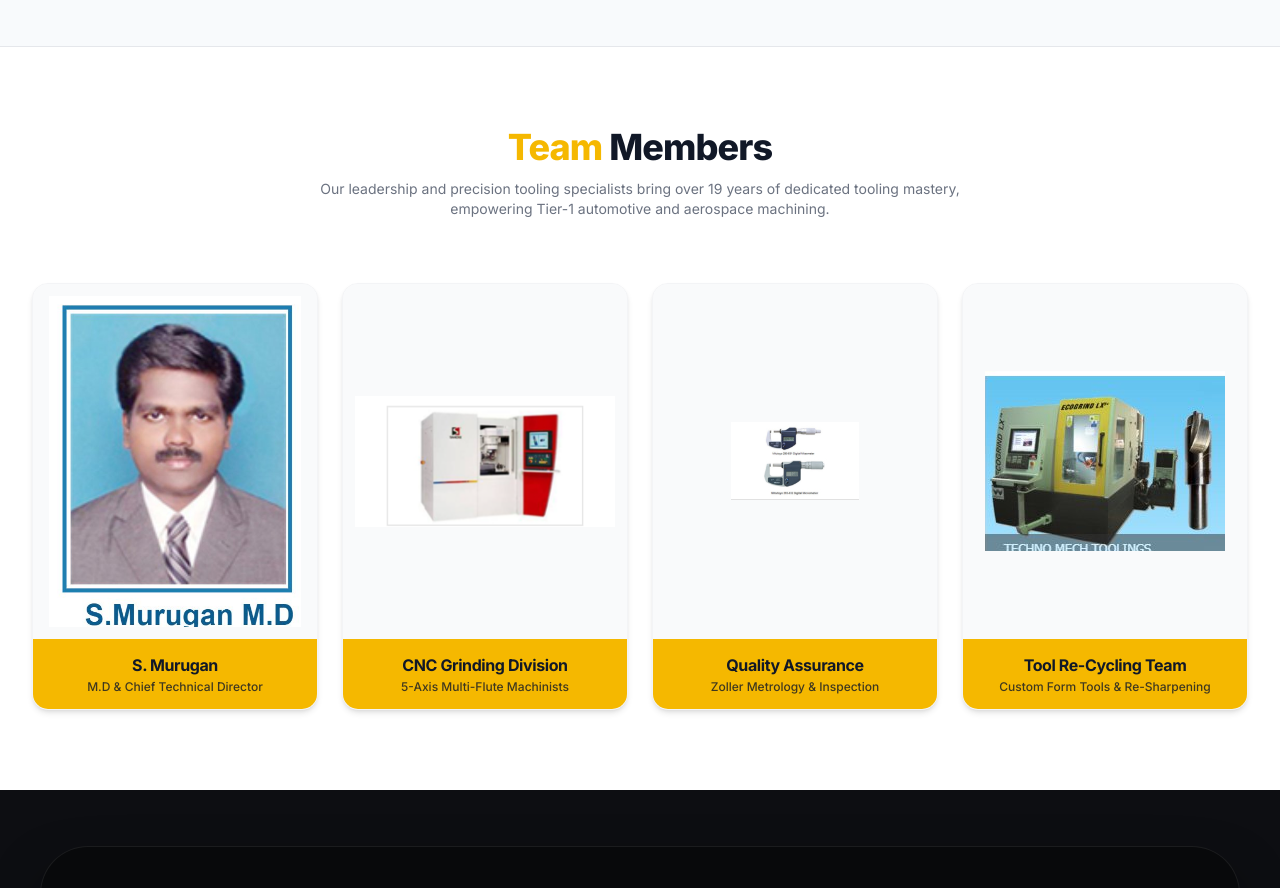
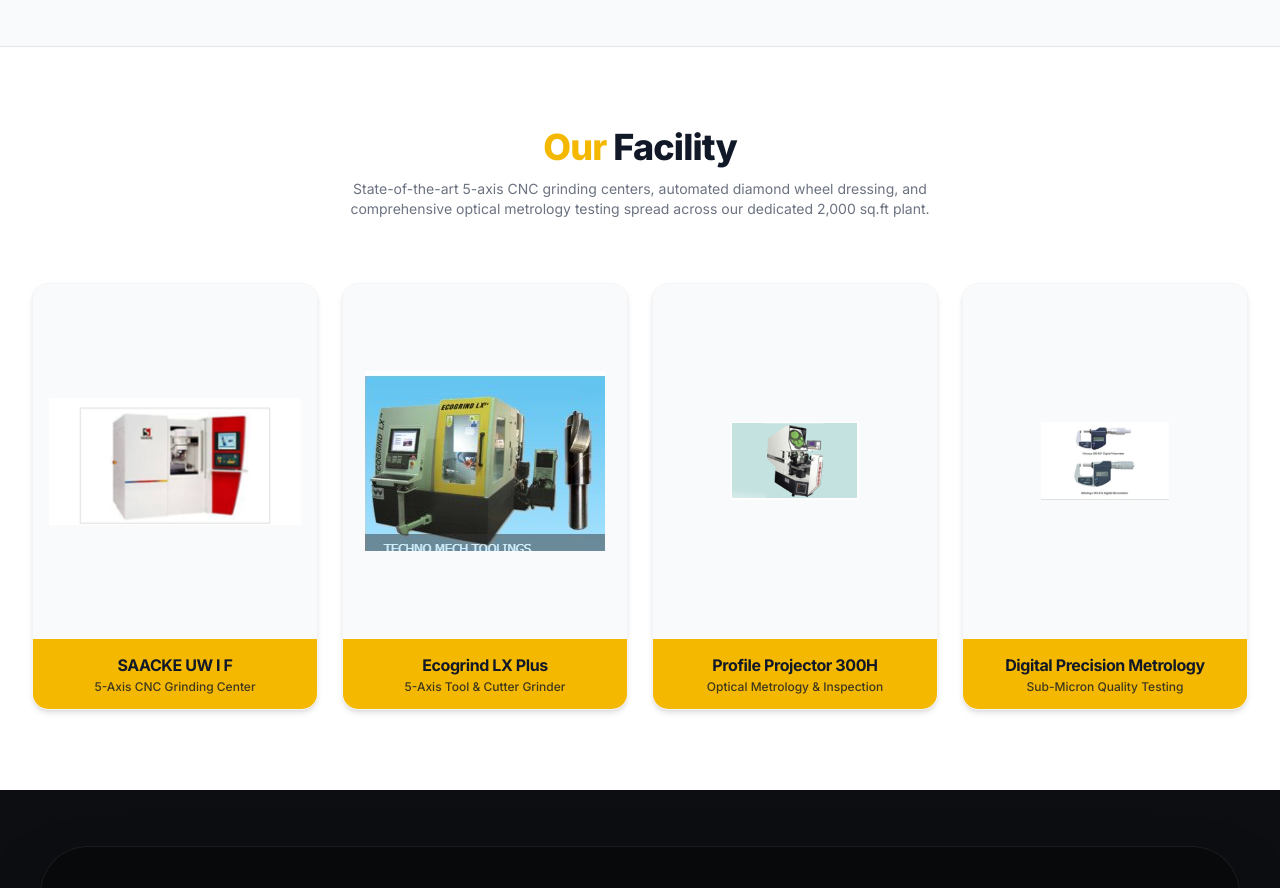
Before and after one commit to santhoshm21/techno-mill, a React (Vite) app: page /about in a window 1280 px wide. Shown: the part 2460-3348 px from the top of the page. Built offline with nearby package versions, Linux system fonts and the light colour scheme.

Commit message:
Update About Us 4-card section to Facility with machinery and metrology equipment

```diff
--- a/src/pages/About.jsx
+++ b/src/pages/About.jsx
@@ -17,30 +17,26 @@ export default function About({ embedded = false }) {
   const { openQuoteModal } = useQuote();
   const [videoModalOpen, setVideoModalOpen] = useState(false);
 
-  const teamMembers = [
+  const facilityHighlights = [
     {
-      name: 'S. Murugan',
-      role: 'M.D & Chief Technical Director',
-      image: '/images/about/s-murugan-md.png',
-      isPortrait: true
+      name: 'SAACKE UW I F',
+      role: '5-Axis CNC Grinding Center',
+      image: '/images/facility/saacke-5axis-hero.png'
     },
     {
-      name: 'CNC Grinding Division',
-      role: '5-Axis Multi-Flute Machinists',
-      image: '/images/facility/saacke-5axis-hero.png',
-      isPortrait: false
+      name: 'Ecogrind LX Plus',
+      role: '5-Axis Tool & Cutter Grinder',
+      image: '/images/about/ecogrind-lx-machine.png'
     },
     {
-      name: 'Quality Assurance',
-      role: 'Zoller Metrology & Inspection',
-      image: '/images/facility/digital-micrometer.png',
-      isPortrait: false
+      name: 'Profile Projector 300H',
+      role: 'Optical Metrology & Inspection',
+      image: '/images/facility/profile-projector.png'
     },
     {
-      name: 'Tool Re-Cycling Team',
-      role: 'Custom Form Tools & Re-Sharpening',
-      image: '/images/about/ecogrind-lx-machine.png',
-      isPortrait: false
+      name: 'Digital Precision Metrology',
+      role: 'Sub-Micron Quality Testing',
+      image: '/images/facility/digital-micrometer.png'
     }
   ];
 
@@ -272,7 +268,7 @@ export default function About({ embedded = false }) {
       </section>
 
       {/* =========================================================================
-          6. TEAM MEMBERS SECTION: Exact Replica of Template UI
+          6. FACILITY & MACHINERY SHOWCASE SECTION
           ========================================================================= */}
       <section className="bg-white py-16 sm:py-20 border-t border-gray-200">
         <div className="max-w-7xl mx-auto px-4 sm:px-6 lg:px-8">
@@ -280,37 +276,37 @@ export default function About({ embedded = false }) {
           {/* Header matching template */}
           <div className="text-center max-w-2xl mx-auto mb-12 sm:mb-16">
             <h2 className="text-3xl sm:text-4xl font-black text-[#111827] tracking-tight">
-              <span className="text-[#F5B800]">Team</span> Members
+              <span className="text-[#F5B800]">Our</span> Facility
             </h2>
 
             <p className="text-xs sm:text-sm text-gray-500 mt-3 leading-relaxed font-normal">
-              Our leadership and precision tooling specialists bring over 19 years of dedicated tooling mastery, empowering Tier-1 automotive and aerospace machining.
+              State-of-the-art 5-axis CNC grinding centers, automated diamond wheel dressing, and comprehensive optical metrology testing spread across our dedicated 2,000 sq.ft plant.
             </p>
           </div>
 
           {/* 4 Cards Grid with Solid Yellow Bottom Blocks */}
           <div className="grid grid-cols-1 sm:grid-cols-2 lg:grid-cols-4 gap-6">
-            {teamMembers.map((member, idx) => (
+            {facilityHighlights.map((item, idx) => (
               <div
                 key={idx}
                 className="bg-white rounded-2xl overflow-hidden shadow-md hover:shadow-xl transition-all duration-300 border border-gray-100 flex flex-col justify-between group"
               >
                 {/* Photo Container */}
-                <div className="aspect-[4/5] bg-gray-50 flex items-center justify-center p-3 overflow-hidden">
+                <div className="aspect-[4/5] bg-gray-50 flex items-center justify-center p-4 overflow-hidden">
                   <img
-                    src={member.image}
-                    alt={member.name}
-                    className={`max-h-full max-w-full ${member.isPortrait ? 'object-contain' : 'object-contain'} group-hover:scale-105 transition-transform duration-500`}
+                    src={item.image}
+                    alt={item.name}
+                    className="max-h-full max-w-full object-contain group-hover:scale-105 transition-transform duration-500"
                   />
                 </div>
 
                 {/* Solid Yellow Bottom Nameplate matching Template */}
                 <div className="bg-[#F5B800] text-[#111827] p-3.5 text-center">
                   <h3 className="font-bold text-sm sm:text-base text-[#111827] tracking-tight leading-tight">
-                    {member.name}
+                    {item.name}
                   </h3>
                   <p className="text-[11px] sm:text-xs text-[#111827]/80 font-medium mt-0.5">
-                    {member.role}
+                    {item.role}
                   </p>
                 </div>
               </div>
```
